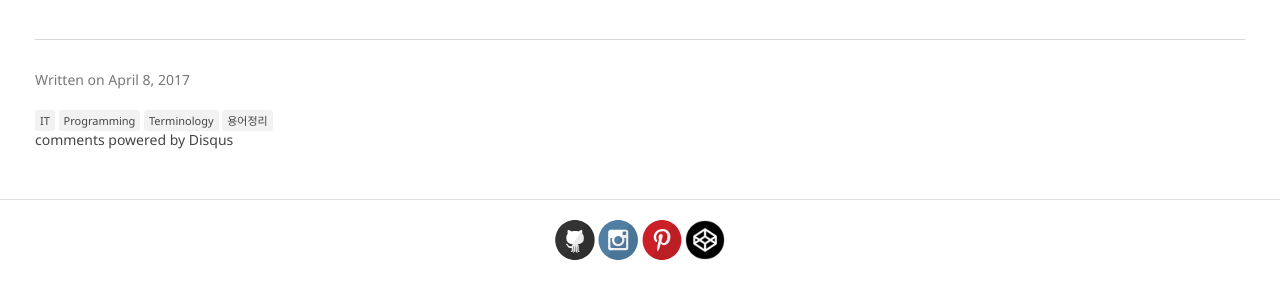
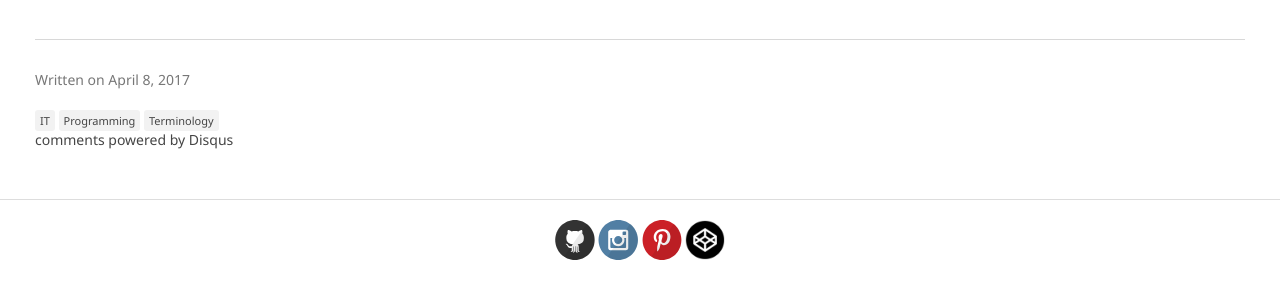
Before and after one commit to songssss/songssss.github.io, a Jekyll site: the page built from _posts/2017-04-08-Terms.md, in a window 1280 px wide and 900 px high, scrolled down 2576 px. Shown: the part 615-897 px from the top of the window. Built offline with Jekyll 4.4.1, drawn with Linux system fonts in a browser that asks for light colours; comment, search, counter and statistics services are not loaded.

Commit message:
tag edit

```diff
--- a/_posts/2017-04-08-Terms.md
+++ b/_posts/2017-04-08-Terms.md
@@ -5,7 +5,6 @@ tags:
 - IT
 - Programming
 - Terminology
-- 용어정리
 ---
 
 IT / 프로그래밍 용어
```
